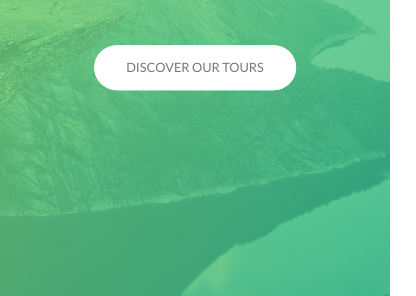
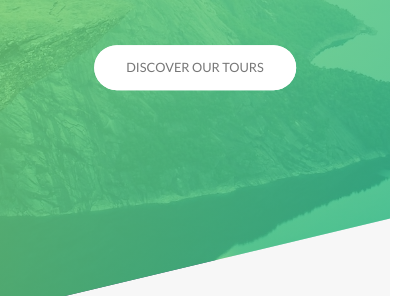
Before and after one commit to mbouadeus/Natours-Project, a website: page index.html in a window 390 px wide. Shown: the part 330-626 px from the top of the page, 416 px wide, since content can reach past the window. Drawn offline with Linux system fonts and the light colour scheme.

Commit message:
Finish Media Queries

```diff
--- a/sass/components/_card.sass
+++ b/sass/components/_card.sass
@@ -9,7 +9,7 @@
   &__side
     height: 52rem
     width: 100%
-    transition: all .8s ease
+    transition: transform .8s ease
     position: absolute
     top: 0
     left: 0
@@ -120,3 +120,40 @@
     font-size: 6rem
     font-weight: 300
     margin: 0
+
+  @include respond(tab-port)
+    height: auto //All children absolute so parent collapses
+    border-radius: $border-radius
+    background-color: $color-white
+    box-shadow: 0 1.5rem 4rem rgba($color-black, .15)
+
+    &__side
+      height: auto
+      position: relative
+      border-radius: 0
+      box-shadow: none
+
+      &--back
+        transform: rotateY(0)
+        clip-path: polygon(0 15%, 100% 0, 100% 100%, 0 100%)
+
+
+    &:hover &__side--front //Hover card, card side transform
+      transform: rotateY(0)
+
+    &__details
+      padding: 1rem 3rem
+
+    &__cta
+      position: relative
+      top: 0
+      left: 0
+      transform: translate(0)
+      width: auto
+      padding: 7rem 4rem 4rem 4rem
+
+    &__price-box
+      margin-bottom: 3rem
+
+    &__price-value
+      font-size: 4rem
--- a/sass/components/_form.sass
+++ b/sass/components/_form.sass
@@ -1,4 +1,7 @@
 .form
+  @include respond(tab-port)
+    padding: 0 3rem
+
   &__group:not(:last-child)
     margin-bottom: 2rem
 
@@ -14,6 +17,10 @@
     width: 65%
     display: block
     transition: all $transition-time-1
+
+    @include respond(tab-port)
+      display: inline-block
+      width: calc(100% - 4rem)
 
     &:focus
       outline: none
@@ -46,6 +53,10 @@
   &__radio-group
     width: 43%
     display: inline-block
+
+    @include respond(tab-port)
+      width: 100%
+      margin-bottom: 2rem
 
   &__radio-input
     display: none
--- a/sass/components/_story.sass
+++ b/sass/components/_story.sass
@@ -1,13 +1,19 @@
 .story
   width: 75%
-  margin: 0 auto
+  margin: 0 auto 3rem
   box-shadow: 0 3rem 6rem rgba($color-black, .1)
   background-color: rgba($color-white, .6)
   border-radius: $border-radius
   padding: 6rem
-  margin-bottom: 3rem
   font-size: $default-font-size
   transform: skewX(-12deg)
+
+  @include respond(tab-port)
+    padding-right: 3rem
+
+  @include respond(phone)
+    transform: skew(0)
+    padding: 4rem
 
   &__shape
     margin: 0
@@ -20,6 +26,10 @@
     transform: translateX(-3rem) skewX(12deg) //Best for moving floated elements
     position: relative
 
+    @include respond(phone)
+      transform: translateX(0) skew(0)
+      margin-right: 3rem
+
   &__img
     height: 100% //Height because its smaller
     transform: translateX(-4rem) scale(1.4)
@@ -27,6 +37,9 @@
 
   &__text
     transform: skewX(12deg)
+
+    @include respond(phone)
+      transform: skew(0)
 
   &__caption
     @include transformCenter
--- a/sass/layouts/_header.sass
+++ b/sass/layouts/_header.sass
@@ -10,7 +10,7 @@
   clip-path: polygon(0 0, 100% 0, 100% 75vh, 0 100%)
 
   @include respond(tab-port)
-    clip-path: polygon(0 0, 100% 0, 100% 85vh, 0 100%)
+    clip-path: polygon(0 0, 100% 0, 100% 65vh, 0 80%)
 
   &__logo-box
     position: absolute
--- a/sass/pages/_home.sass
+++ b/sass/pages/_home.sass
@@ -4,7 +4,8 @@
   margin-top: -20vh //Moves container up
 
   @include respond(tab-port)
-    padding: 23rem 0
+    padding: 10rem 0 23rem 0
+    margin-top: -30vh //Moves container up
 
 .section-features
   padding: 15rem 0
@@ -46,8 +47,22 @@
   background-size: 100% //Same as cover
   border-radius: $border-radius
   box-shadow: 0 1.5rem 4rem rgba($color-black, .3)
-  height: 55rem
+
+  @include respond(tab-land)
+    background-image: linear-gradient(105deg, rgba($color-white, .9) 0%, rgba($color-white, .9) 65%, transparent 65%), url(../img/nat-10.jpg)
+    background-size: cover
+
+  @include respond(tab-port)
+    background-image: linear-gradient(to right, rgba($color-white, .9) 0%, rgba($color-white, .9) 100%), url(../img/nat-10.jpg)
 
   &__form
     width: 50%
     padding: 6rem
+
+    @include respond(tab-land)
+      width: 70%
+
+    @include respond(tab-port)
+      width: 100%
+      padding: 6rem 0 6rem
+      text-align: center
```
Also changed, not shown: css/style.css.
